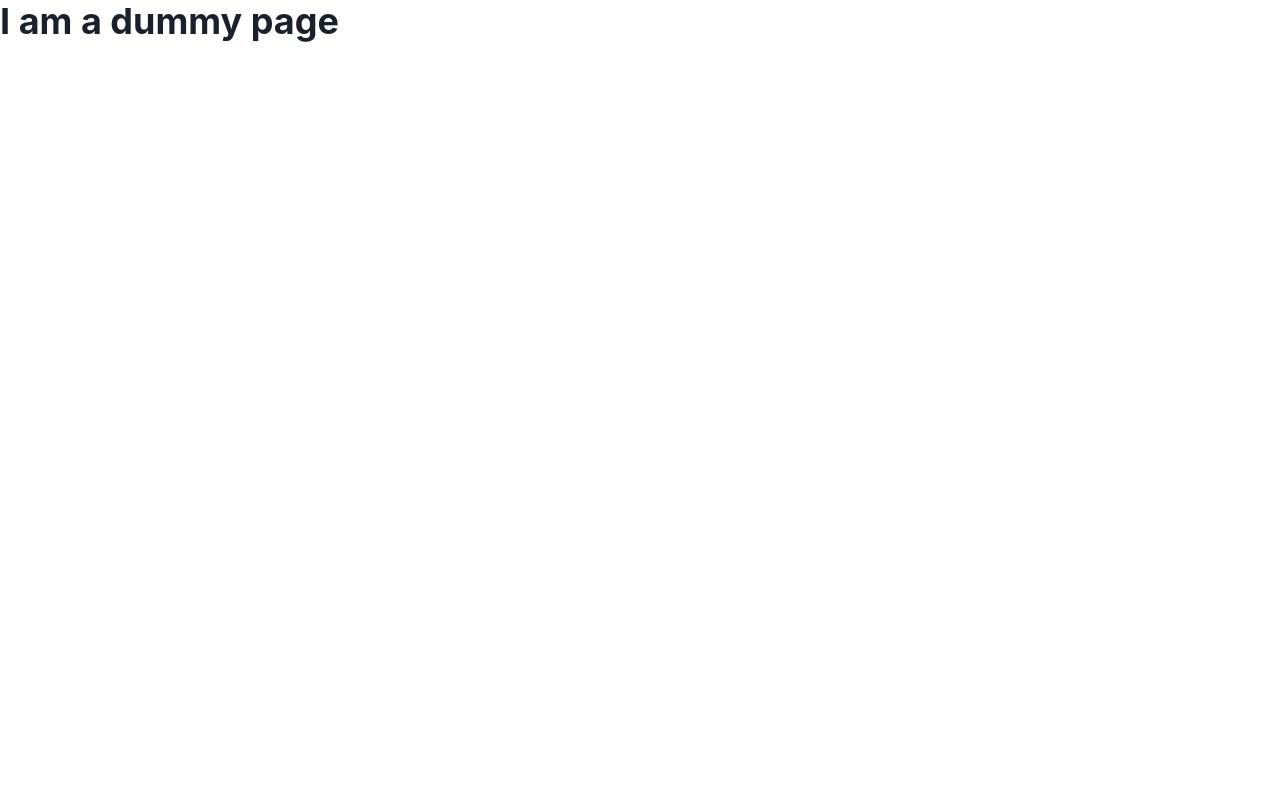
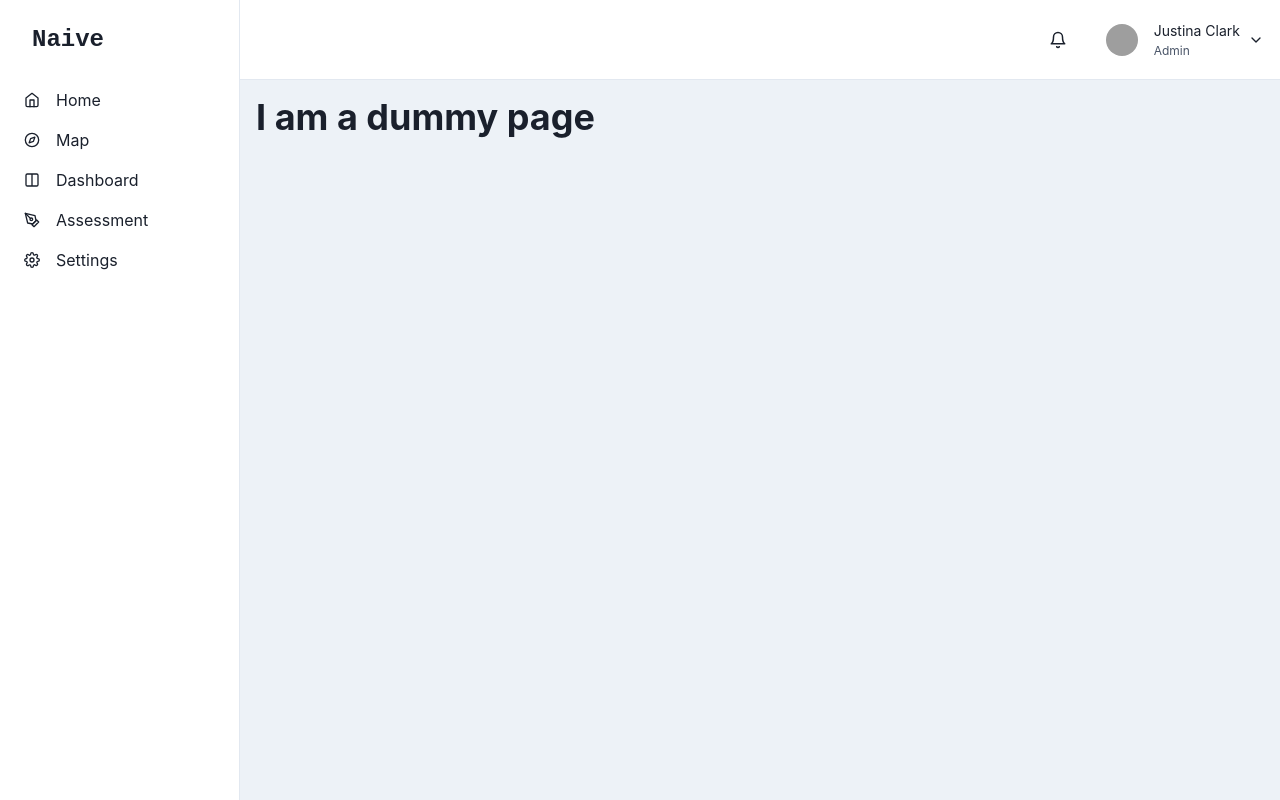
Before and after one commit to nickhrsims/naive-web, a React (Create React App) app: page / in a window 1280 px wide. Built offline with nearby package versions, Linux system fonts and the light colour scheme; grey boxes are pictures that could not be loaded.

Commit message:
refactor: app with dummy pages

```diff
--- a/src/app/App.tsx
+++ b/src/app/App.tsx
@@ -1,10 +1,20 @@
+import { Routes, Route, BrowserRouter } from 'react-router-dom';
 import Providers from './providers';
 import { DummyPage } from 'pages/dummy';
+
+import { Scaffold } from './Scaffold';
+
+import { links } from './navigation';
 
 export default function App() {
     return (
         <Providers>
-            <DummyPage />
+            <Routes>
+                <Route path="/" element={<Scaffold links={links} title="Naive" />}>
+                    <Route index element={<DummyPage />} />
+                    <Route path={links.map.path} element={<DummyPage />} />
+                </Route>
+            </Routes>
         </Providers>
     );
 }
```
